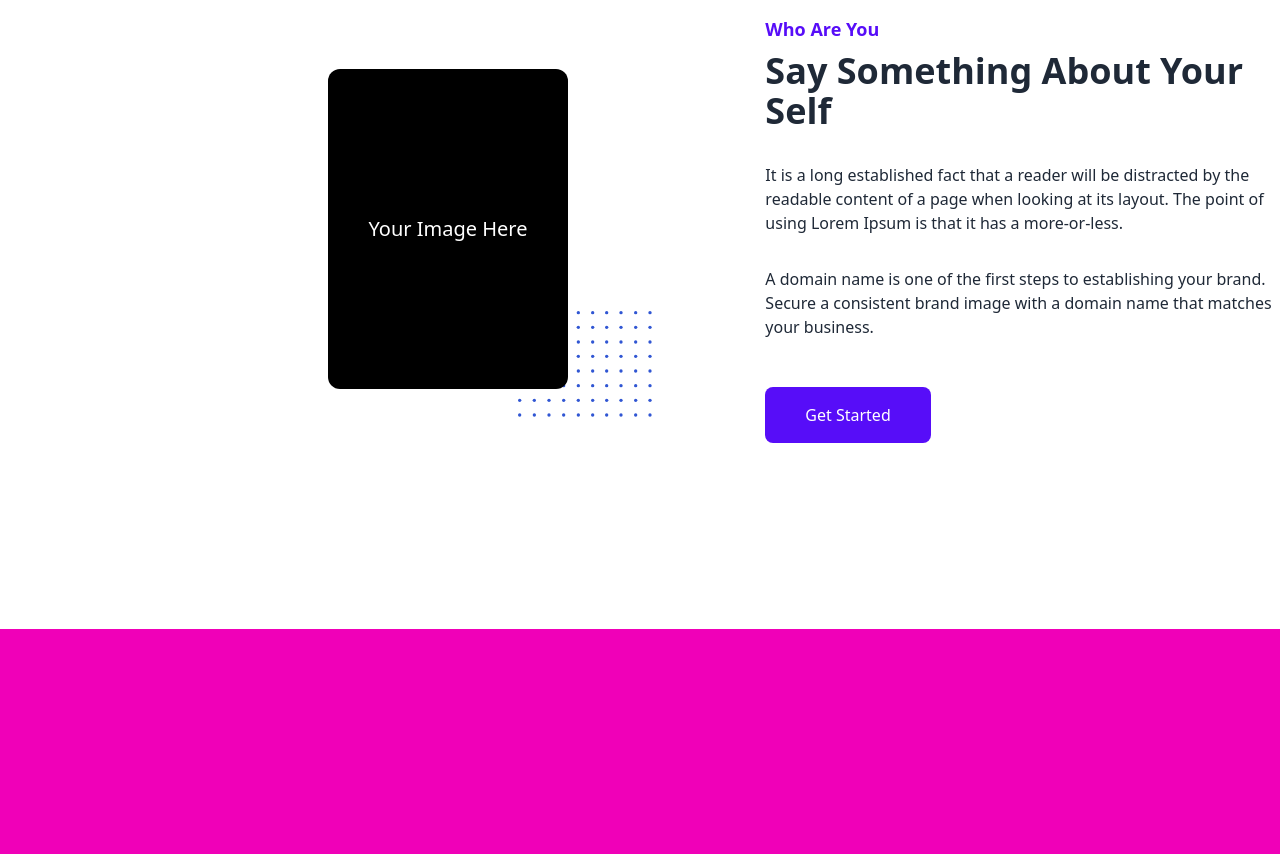
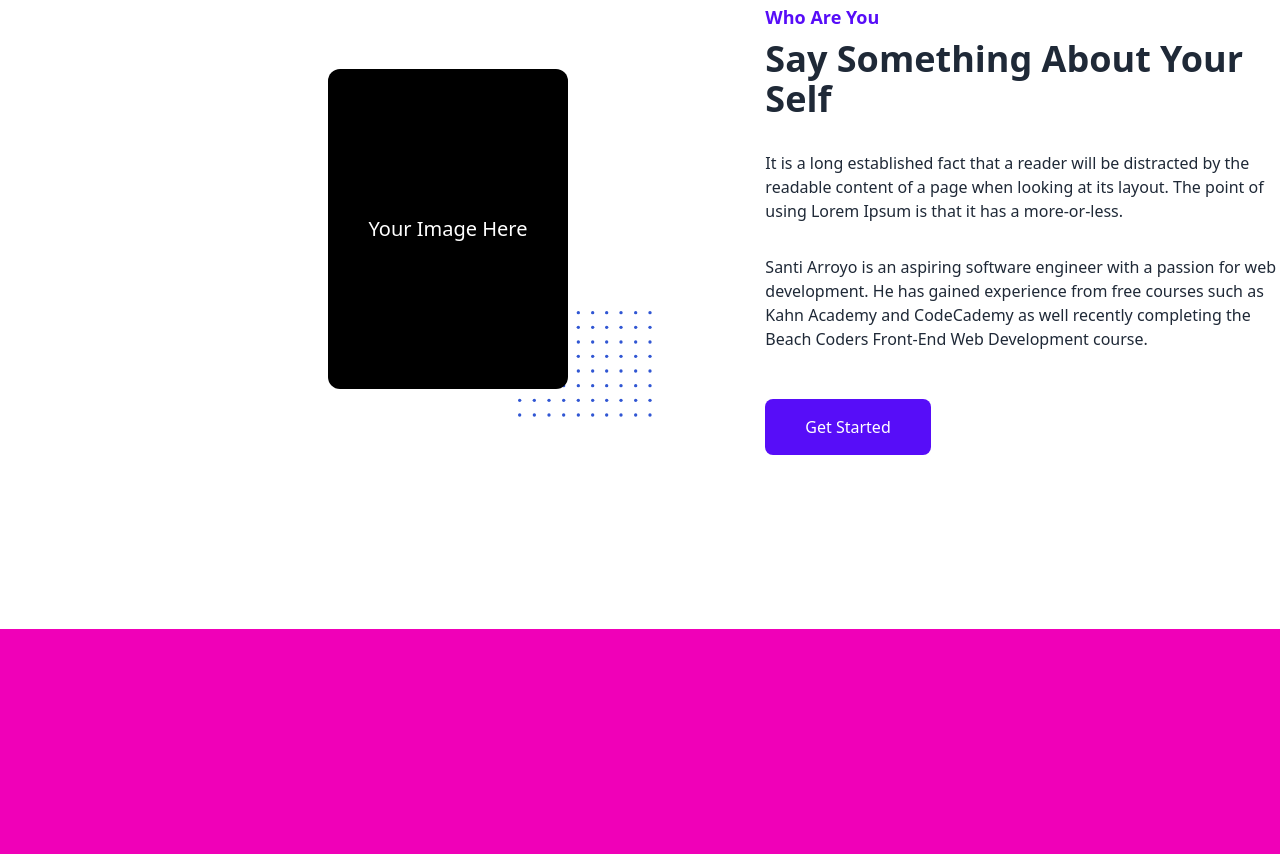
Before and after one commit to sarroyo551/portfolio, a website built with webpack: page dist/index.html in a window 1280 px wide. Shown: the part 1051-1905 px from the top of the page. Built offline with nearby package versions, Linux system fonts and the light colour scheme; files whose address does not match are found by name.

Commit message:
Update index.html

```diff
--- a/dist/index.html
+++ b/dist/index.html
@@ -622,9 +622,7 @@
                 The point of using Lorem Ipsum is that it has a more-or-less.
               </p>
               <p class="text-base text-body-color mb-12">
-                A domain name is one of the first steps to establishing your
-                brand. Secure a consistent brand image with a domain name that
-                matches your business.
+               Santi Arroyo is an aspiring software engineer with a passion for web development. He has gained experience from free courses such as Kahn Academy and CodeCademy as well recently completing the Beach Coders Front-End Web Development course.
               </p>
               <a
                 href="javascript:void(0)"
@@ -904,7 +902,7 @@
     </section>
 
     <section class="bg-accent text-accent-content">
-      <h1 class="border-b text-6xl hero h-screen">Your Contact Me</h1>
+      <h1 class="border-b text-6xl hero h-screen">Contact info: (551)-497-9767 Santi.arroyo551@gmail.com</h1>
     </section>
 
     <script src="./src/index.js"></script>
```
